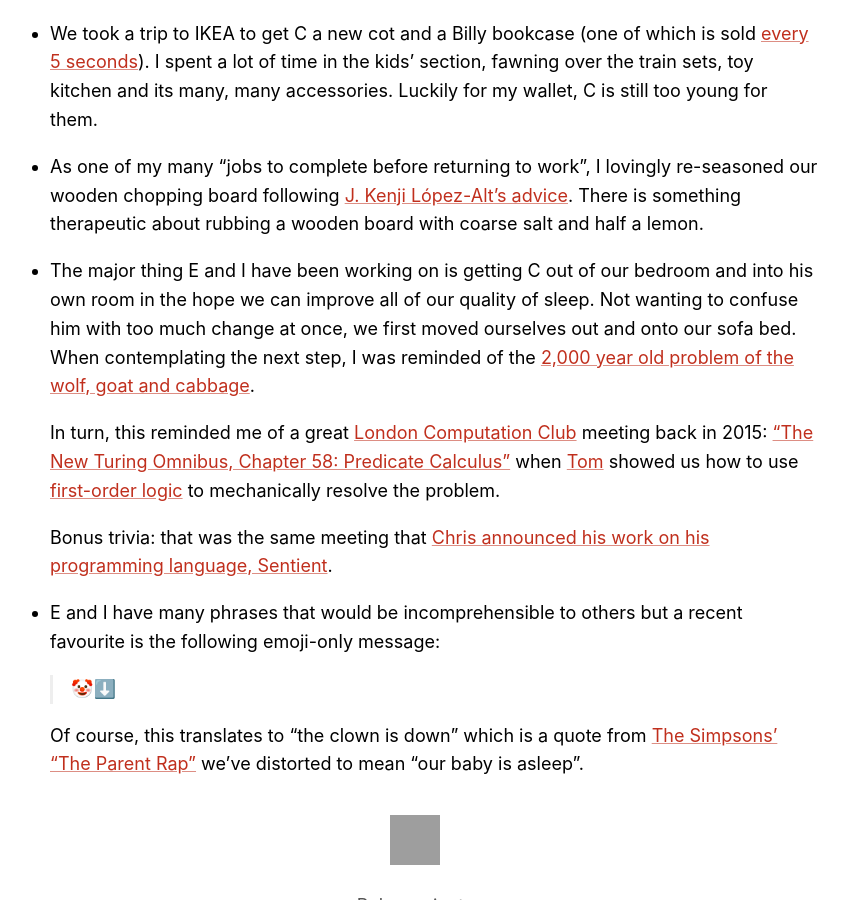
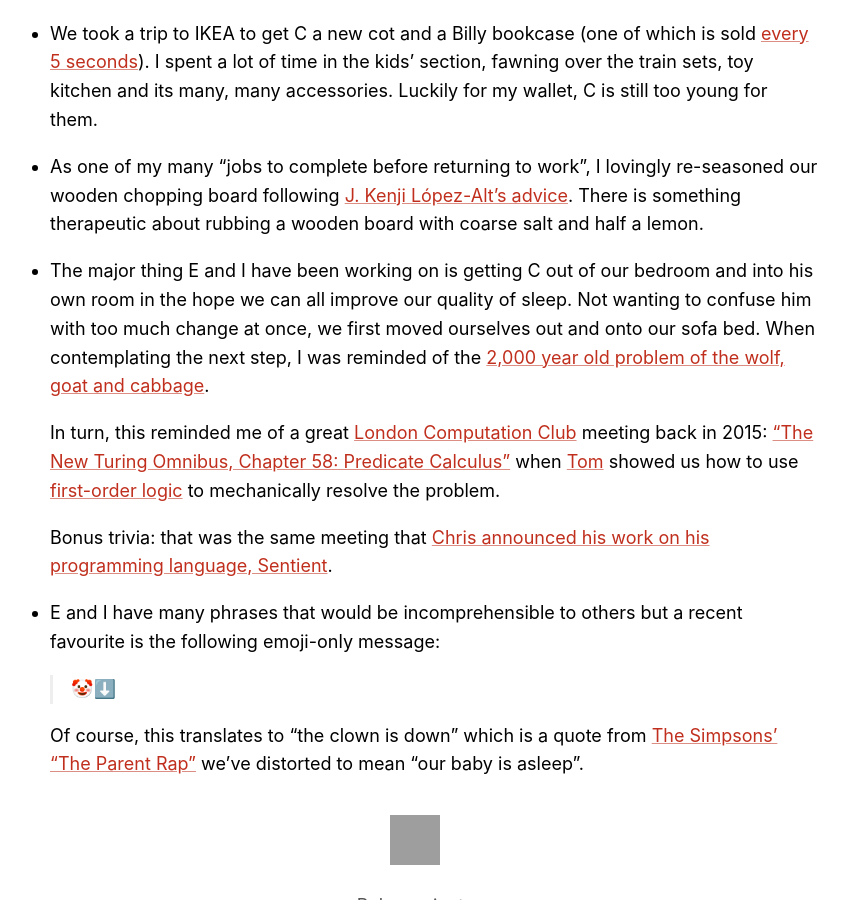
Before and after one commit to mudge/mudge.github.com, a Jekyll site: the page built from _posts/2020-03-02-weeknotes-18.markdown, in a window 1280 px wide and 900 px high, scrolled down 1270 px. Shown: the whole window, without its empty margins (225-1071 px from the left). Built offline with Jekyll 4.4.1, drawn with Linux system fonts in a browser that asks for light colours; grey boxes are pictures that could not be loaded.

Commit message:
Simplify overcomplicated phrase

```diff
--- a/_posts/2020-03-02-weeknotes-18.markdown
+++ b/_posts/2020-03-02-weeknotes-18.markdown
@@ -31,7 +31,7 @@ excerpt: The Tube, dad chat, “Shape Up”, improving sleep with first-order lo
 
 *   As one of my many "jobs to complete before returning to work", I lovingly re-seasoned our wooden chopping board following [J. Kenji López-Alt's advice](https://www.seriouseats.com/2015/09/how-to-season-and-maintain-a-wood-cutting-board.html). There is something therapeutic about rubbing a wooden board with coarse salt and half a lemon.
 
-*   The major thing E and I have been working on is getting C out of our bedroom and into his own room in the hope we can improve all of our quality of sleep. Not wanting to confuse him with too much change at once, we first moved ourselves out and onto our sofa bed. When contemplating the next step, I was reminded of the [2,000 year old problem of the wolf, goat and cabbage](https://en.wikipedia.org/wiki/Wolf,_goat_and_cabbage_problem).
+*   The major thing E and I have been working on is getting C out of our bedroom and into his own room in the hope we can all improve our quality of sleep. Not wanting to confuse him with too much change at once, we first moved ourselves out and onto our sofa bed. When contemplating the next step, I was reminded of the [2,000 year old problem of the wolf, goat and cabbage](https://en.wikipedia.org/wiki/Wolf,_goat_and_cabbage_problem).
 
     In turn, this reminded me of a great [London Computation Club](https://london.computation.club) meeting back in 2015: ["The New Turing Omnibus, Chapter 58: Predicate Calculus"](https://github.com/computationclub/computationclub.github.io/wiki/The-New-Turing-Omnibus-Chapter-58-Predicate-Calculus) when [Tom](https://tomstu.art) showed us how to use [first-order logic](https://en.wikipedia.org/wiki/First-order_logic) to mechanically resolve the problem.
 
```
